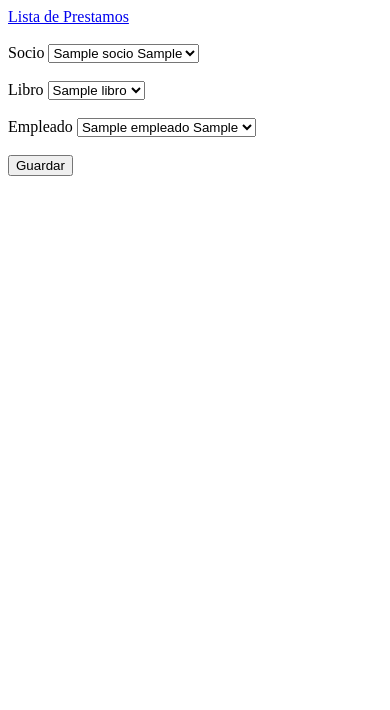
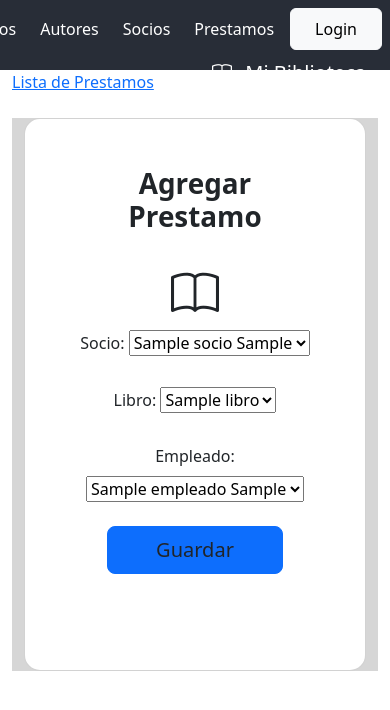
Before and after one commit to Mettralla/WebApp, a Django app: page /biblioteca/prestamos/nuevo in a window 390 px wide. Shown: the top 710 px of the page. Run offline with Django 4.2, Linux system fonts and the light colour scheme; tables that the repository leaves empty hold one stand-in row (values such as "Sample post").

Commit message:
Aplicacion de estilo agregar prestamo

```diff
--- a/biblioteca/templates/biblioteca/prestamos/agregar_prestamo.html
+++ b/biblioteca/templates/biblioteca/prestamos/agregar_prestamo.html
@@ -1,49 +1,75 @@
-<!DOCTYPE html>
-<html lang="es">
-<head>
-    <meta charset="UTF-8">
-    <meta http-equiv="X-UA-Compatible" content="IE=edge">
-    <meta name="viewport" content="width=device-width, initial-scale=1.0">
-    <title>Nuevo Prestamo</title>
-</head>
-<body>
+{% extends '../layout/base.html' %}
+
+{% block title %}Agregar Prestamo{% endblock title %}
+
+{% block content %}
+
     <a href="{% url 'listado_prestamos' %}">Lista de Prestamos</a>
     <br><br>
 
     <form method="post">
     {% csrf_token %}
 
-        <div>
-            <label>Socio</label>
-            <select name="socio" id="socio" >
+	<section class="intro">
+	  <div class="mask d-flex align-items-center h-100" style="background-color: #D6D6D6;">
+		<div class="container">
+		  <div class="row justify-content-center">
+			<div class="col-12 col-md-8 col-lg-6 col-xl-5">
+			  <div class="card" style="border-radius: 1rem;">
+				<div class="card-body p-5 text-center">
+
+				  <div class="my-md-5 pb-5">
+
+					<h1 class="fw-bold mb-0">Agregar Prestamo</h1>
+                    <br>
+
+					<i class="bi bi-book" style="font-size: 3rem"></i>
+                    <br>
+
+					<div class="form-outline mb-4">
+						<label class="form-label" for="socio">Socio:</label>
+						<select name="socio" id="socio">
 							{% for socio in socios %}
-                    <option value="{{ socio.id }}"> {{socio.nombre}} {{socio.apellido}}</option>
+								{% if socio.activo %}
+									<option value="{{ socio.id }}">{{ socio.nombre }} {{ socio.apellido }}</option>
+								{% endif %}
 							{% endfor %}
 						</select>
 					</div>
-        <br>
 
-        <div>
-            <label>Libro</label>
+					<div class="form-outline mb-4">
+						<label class="form-label" for="libro">Libro:</label>
 						<select name="libro" id="libro">
 							{% for libro in libros %}
-                    <option value="{{ libro.id }}"> {{libro.lib_titulo}} </option>
+								{% if libro.lib_activo %}
+									<option value="{{ libro.id }}">{{libro.lib_titulo}}</option>
+								{% endif %}
 							{% endfor %}
 						</select>
 					</div>
-        <br>
 
-        <div>
-            <label>Empleado</label>
+					<div class="form-outline mb-4">
+						<label class="form-label" for="empleado">Empleado:</label>
 						<select name="empleado" id="empleado">
 							{% for empleado in empleados %}
-                    <option value="{{ empleado.id }}"> {{empleado.emp_nombre}} {{empleado.emp_apellido}} </option>
+								{% if empleado.emp_activo %}
+									<option value="{{ empleado.id }}">{{empleado.emp_nombre}} {{empleado.emp_apellido}}</option>
+								{% endif %}
 							{% endfor %}
 						</select>
 					</div>
-        <br>
 
-        <button type="submit">Guardar</button>
+					<button class="btn btn-primary btn-lg btn-rounded gradient-custom text-body px-5" type="submit">Guardar</button>
+
+				  </div>
+
+				</div>
+			  </div>
+			</div>
+		  </div>
+		</div>
+	  </div>
+	</section>
     </form>
-</body>
-</html>
+
+{% endblock content %}
```
Lines whose indentation alone changed are shown as unchanged.
